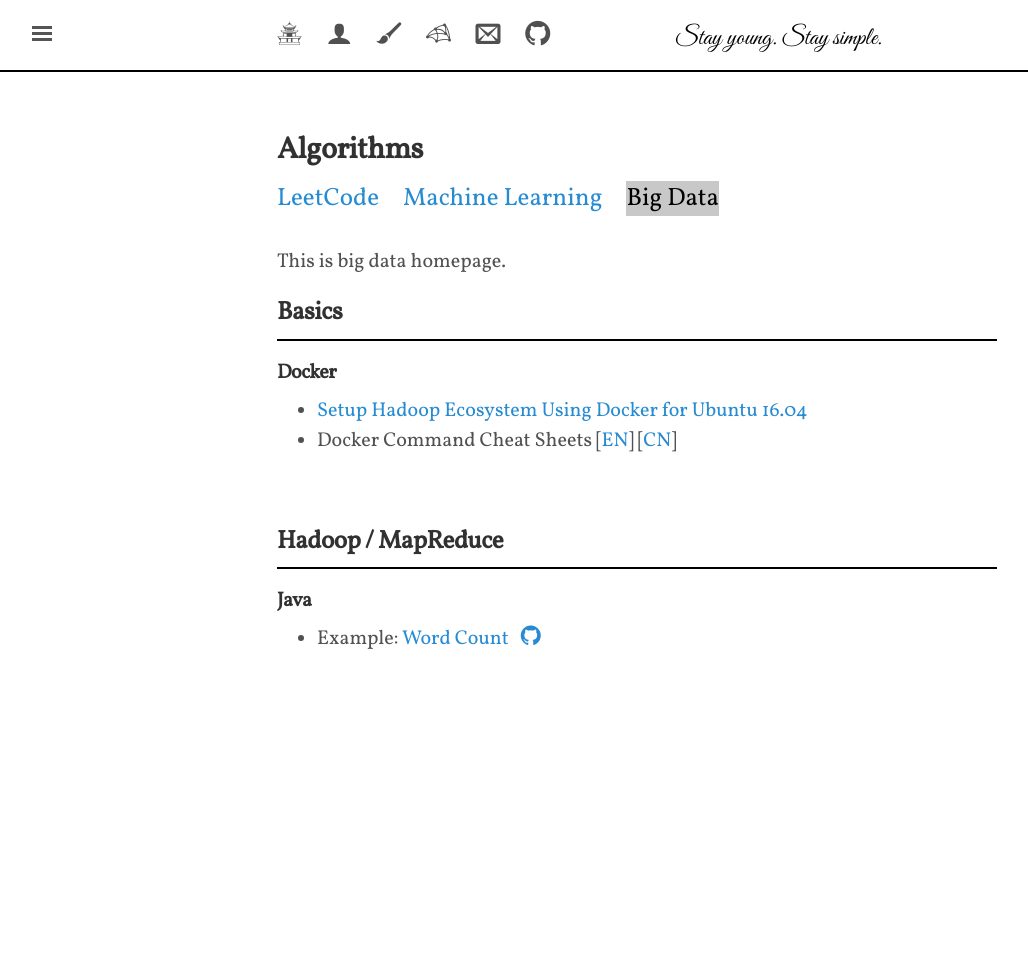
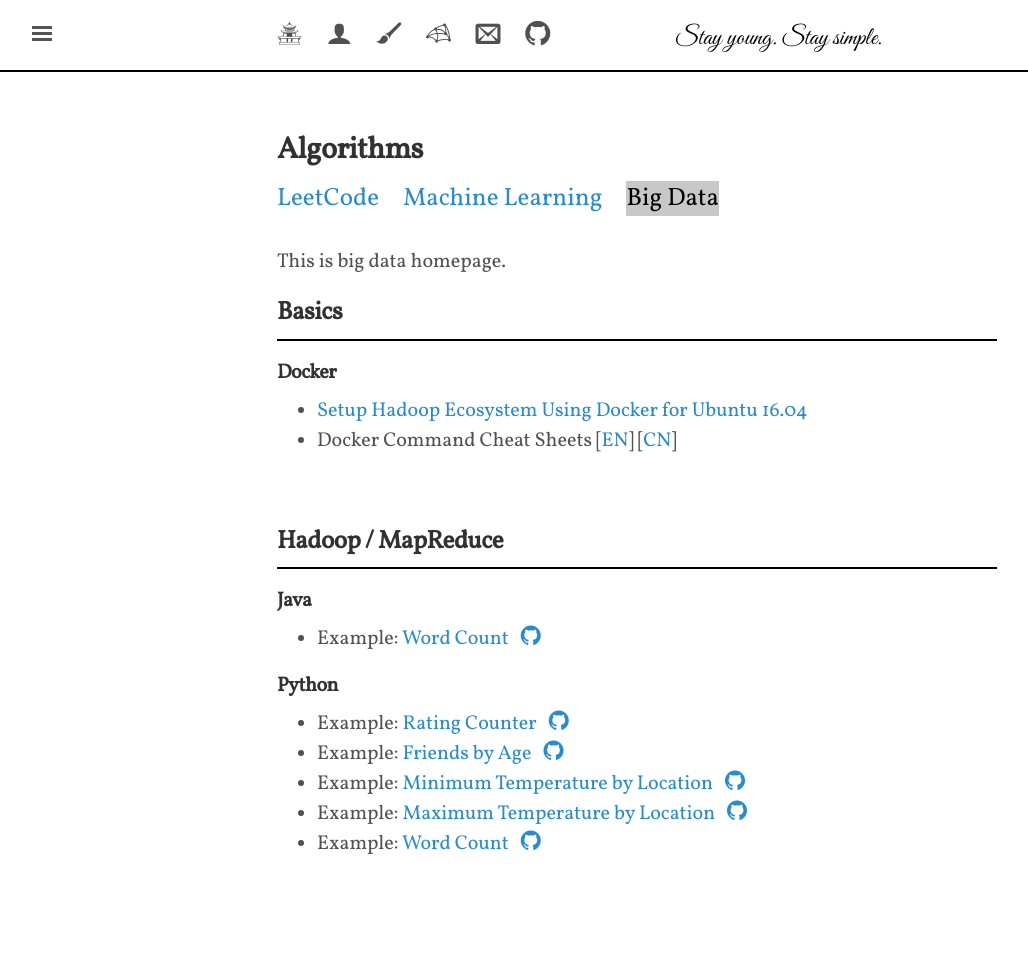
Before and after one commit to shevapato2008/myBlog, a Jekyll site: the page built from algorithms/bigdata/index.md, in a window 1280 px wide. Shown: the whole page, without its empty margins (3-1031 px from the left). Built offline with Jekyll 4.4.1, drawn with Linux system fonts in a browser that asks for light colours; nearby versions of some CDN libraries; some web fonts are replaced; before the commit the page ends 900 px from its top, so only the background shows below that.

Commit message:
Updated.

```diff
--- a/algorithms/bigdata/index.md
+++ b/algorithms/bigdata/index.md
@@ -19,4 +19,11 @@ This is big data homepage.
 #### Java
 + Example: [Word Count]({{site.baseurl}}/algorithms/bigdata/wc_java) &nbsp; <a class="icon-text" href="https://github.com/shevapato2008/HadoopMapReduce_Java/tree/master/WordCount" title="Github Repository"><i class="mastheadicon icomoon-github1"></i></a>
 
+#### Python
++ Example: [Rating Counter]({{site.baseurl}}/algorithms/bigdata/ratingcounter_python) &nbsp; <a class="icon-text" href="https://github.com/shevapato2008/HadoopMapReduce_Python/tree/master/1.%20Rating%20Counter" title="Github Repository"><i class="mastheadicon icomoon-github1"></i></a>
++ Example: [Friends by Age]({{site.baseurl}}/algorithms/bigdata/friendsbyage_python) &nbsp; <a class="icon-text" href="https://github.com/shevapato2008/HadoopMapReduce_Python/tree/master/2.%20Friends%20By%20Age" title="Github Repository"><i class="mastheadicon icomoon-github1"></i></a>
++ Example: [Minimum Temperature by Location]({{site.baseurl}}/algorithms/bigdata/mintemploc_python) &nbsp; <a class="icon-text" href="https://github.com/shevapato2008/HadoopMapReduce_Python/tree/master/3.%20Minimum%20Temperature%20By%20Location" title="Github Repository"><i class="mastheadicon icomoon-github1"></i></a>
++ Example: [Maximum Temperature by Location]({{site.baseurl}}/algorithms/bigdata/maxtemploc_python) &nbsp; <a class="icon-text" href="https://github.com/shevapato2008/HadoopMapReduce_Python/tree/master/4.%20Maximum%20Temperature%20By%20Location" title="Github Repository"><i class="mastheadicon icomoon-github1"></i></a>
++ Example: [Word Count]({{site.baseurl}}/algorithms/bigdata/wc_python) &nbsp; <a class="icon-text" href="https://github.com/shevapato2008/HadoopMapReduce_Python/tree/master/5.%20Word%20Count" title="Github Repository"><i class="mastheadicon icomoon-github1"></i></a>
+
 <br><br>
```
